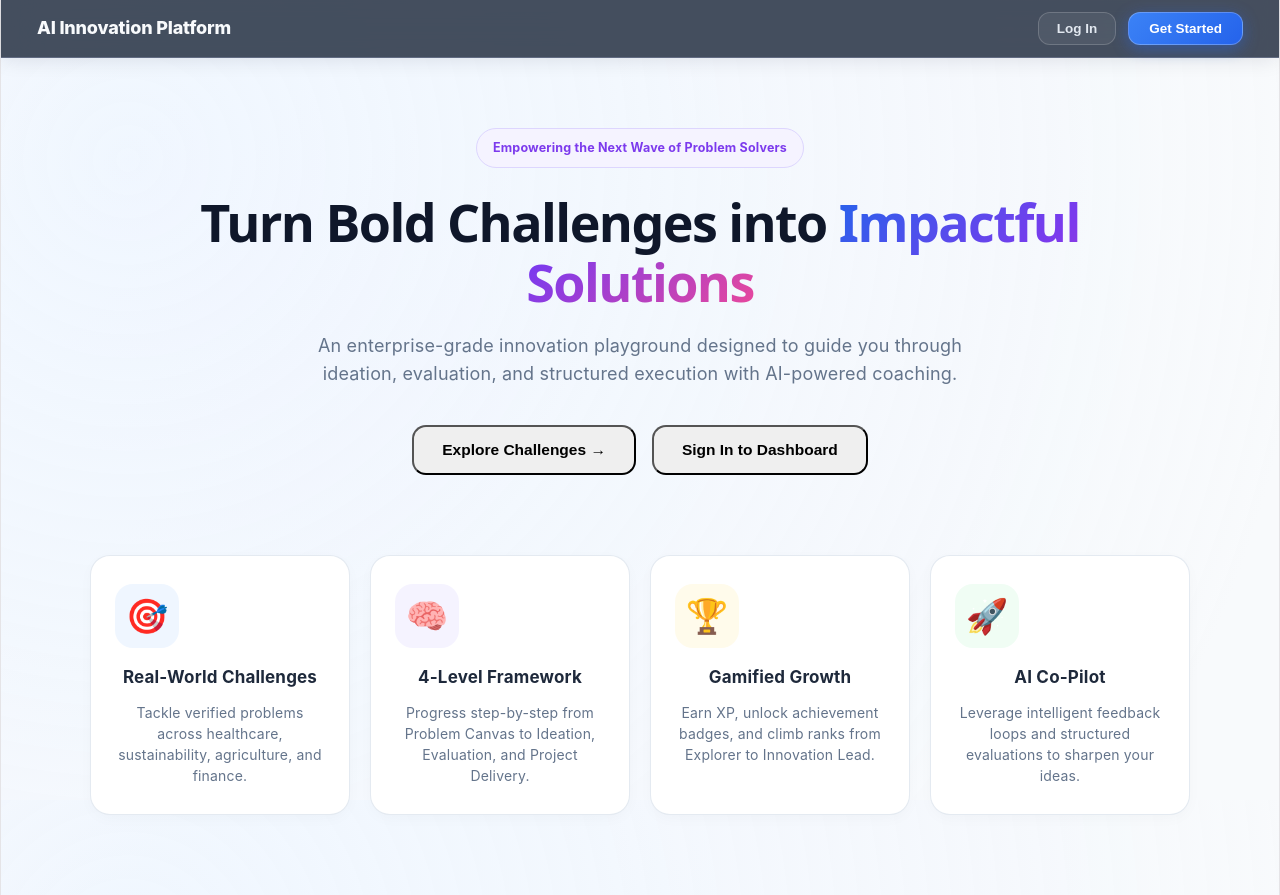
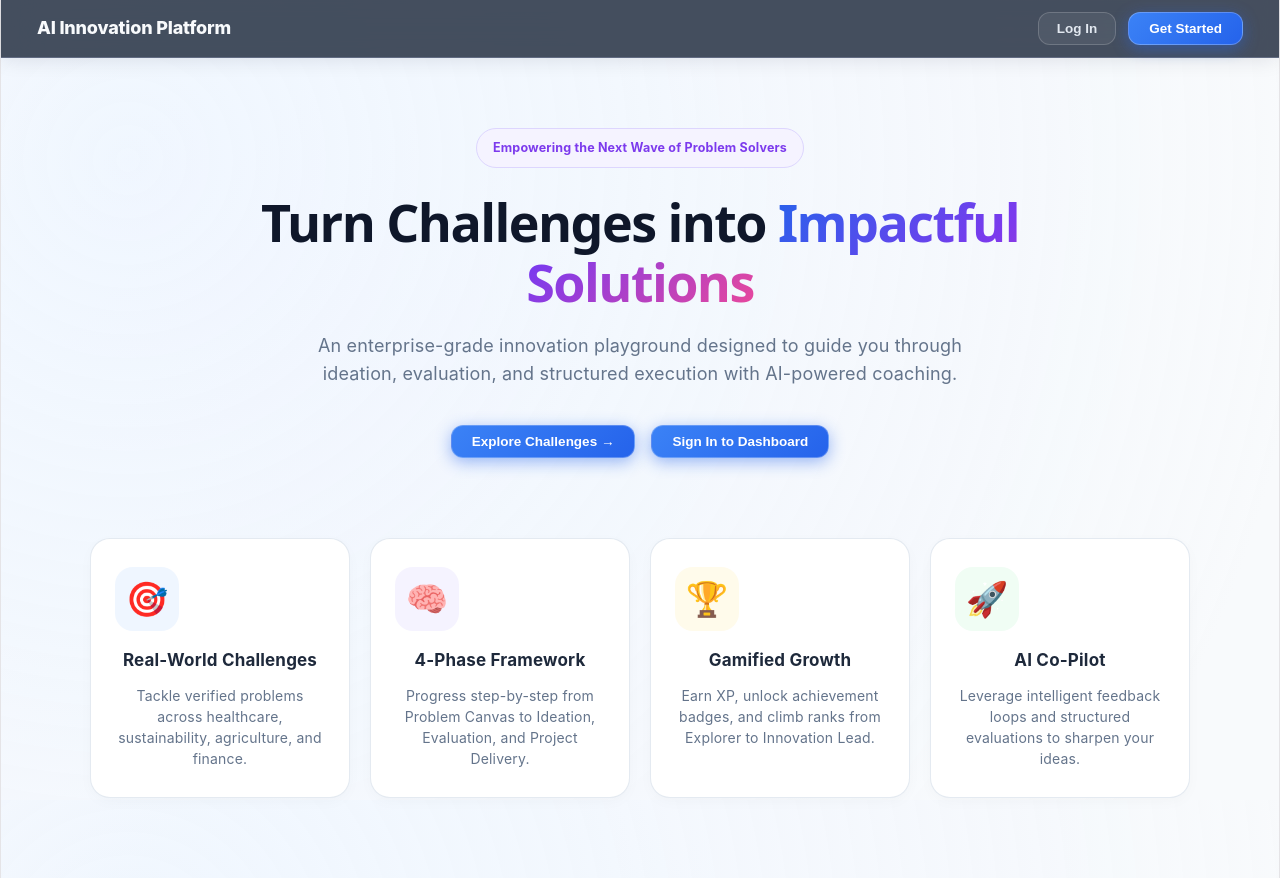
Before and after one commit to SherylMenezes/ai-innovation-platform, a React app in the folder frontend/: page / in a window 1280 px wide. Built offline with nearby package versions, Linux system fonts and the light colour scheme; no server answers; the HTML template or start-up script is replaced by a standard one.

Commit message:
Made changes to the landing page.

```diff
--- a/frontend/src/pages/landing/LandingPage.css
+++ b/frontend/src/pages/landing/LandingPage.css
@@ -81,6 +81,19 @@
 
 /* "Get Started" button styled like the dashboard's active indicator */
 .landing-nav .btn-primary {
+  background: linear-gradient(135deg, #3b82f6 0%, #2563eb 100%);
+  color: #ffffff;
+  border: 1px solid rgba(255, 255, 255, 0.25);
+  font-weight: 700;
+  font-size: 13.5px;
+  padding: 8px 20px;
+  border-radius: 12px;
+  cursor: pointer;
+  box-shadow: 0 4px 16px rgba(37, 99, 235, 0.45);
+  transition: all 0.2s cubic-bezier(0.4, 0, 0.2, 1);
+}
+
+.landing-cta-group .btn-primary {
   background: linear-gradient(135deg, #3b82f6 0%, #2563eb 100%);
   color: #ffffff;
   border: 1px solid rgba(255, 255, 255, 0.25);
--- a/frontend/src/pages/landing/LandingPage.jsx
+++ b/frontend/src/pages/landing/LandingPage.jsx
@@ -12,7 +12,7 @@ export default function LandingPage({ onGetStarted, onLogin }) {
     {
       icon: "🧠",
       theme: "icon-purple",
-      title: "4-Level Framework",
+      title: "4-Phase Framework",
       desc: "Progress step-by-step from Problem Canvas to Ideation, Evaluation, and Project Delivery."
     },
     {
@@ -52,7 +52,7 @@ export default function LandingPage({ onGetStarted, onLogin }) {
           Empowering the Next Wave of Problem Solvers
         </div>
         <h1 className="landing-title">
-          Turn Bold Challenges into <span className="landing-title-gradient">Impactful Solutions</span>
+          Turn Challenges into <span className="landing-title-gradient">Impactful Solutions</span>
         </h1>
         <p className="landing-subtitle">
           An enterprise-grade innovation playground designed to guide you through ideation,
@@ -63,7 +63,7 @@ export default function LandingPage({ onGetStarted, onLogin }) {
           <button type="button" className="btn-primary btn-hero-lg" onClick={onGetStarted}>
             Explore Challenges →
           </button>
-          <button type="button" className="btn-secondary btn-hero-lg" onClick={onLogin}>
+          <button type="button" className="btn-primary btn-hero-lg" onClick={onLogin}>
             Sign In to Dashboard
           </button>
         </div>
```
